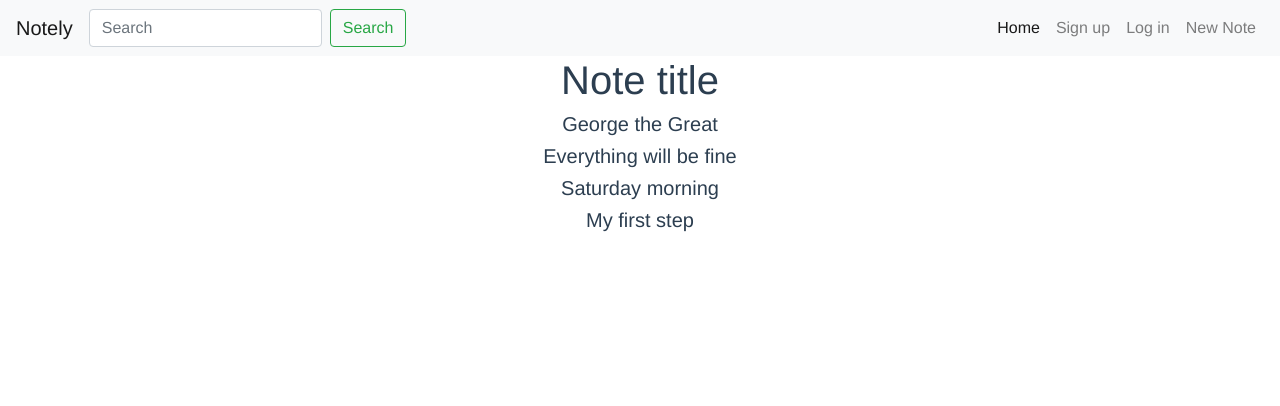
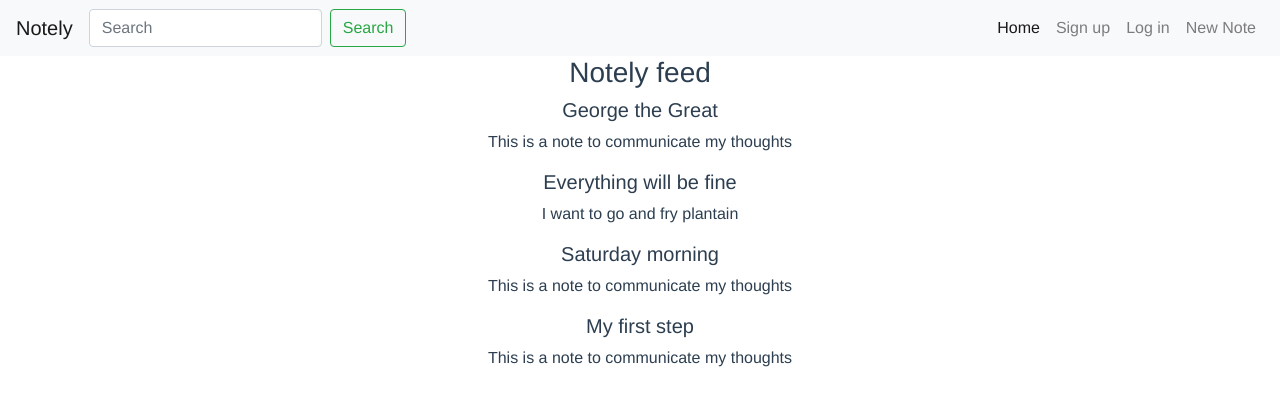
Before and after one commit to georgeben/Notely, a Vue app in the folder client/: page / in a window 1280 px wide. Shown: the top 406 px of the page. Built offline with nearby package versions, Linux system fonts and the light colour scheme.

Commit message:
Created NoteItem component

```diff
--- a/client/src/components/Notes.vue
+++ b/client/src/components/Notes.vue
@@ -1,16 +1,21 @@
 <template>
     <div>
-        <h1>Note title</h1>
+        <h3>Notely feed</h3>
         <div v-bind:key="note.id" v-for="note in notes" >
-            <h5>{{note.title}}</h5>
+            <NoteItem v-bind:note="note" />
         </div>
     </div>
 </template>
 
 <script>
+import NoteItem from './NoteItem.vue';
+
 export default {
     name: 'Notes',
-    props: ["notes"]
+    props: ["notes"],
+    components: {
+        NoteItem,
+    }
 }
 </script>
 
```
